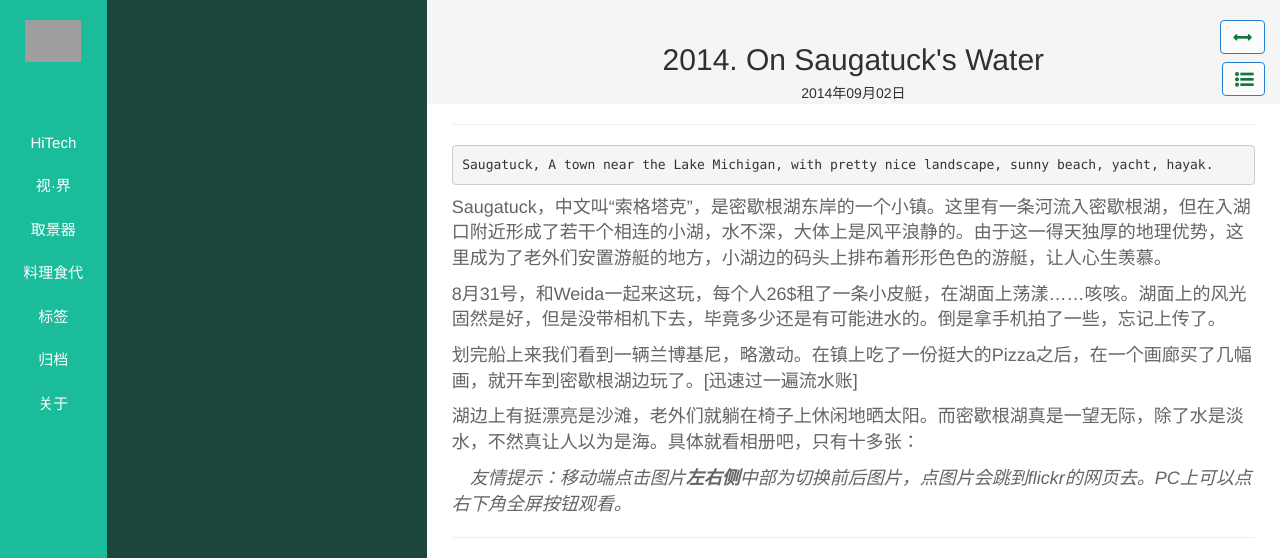
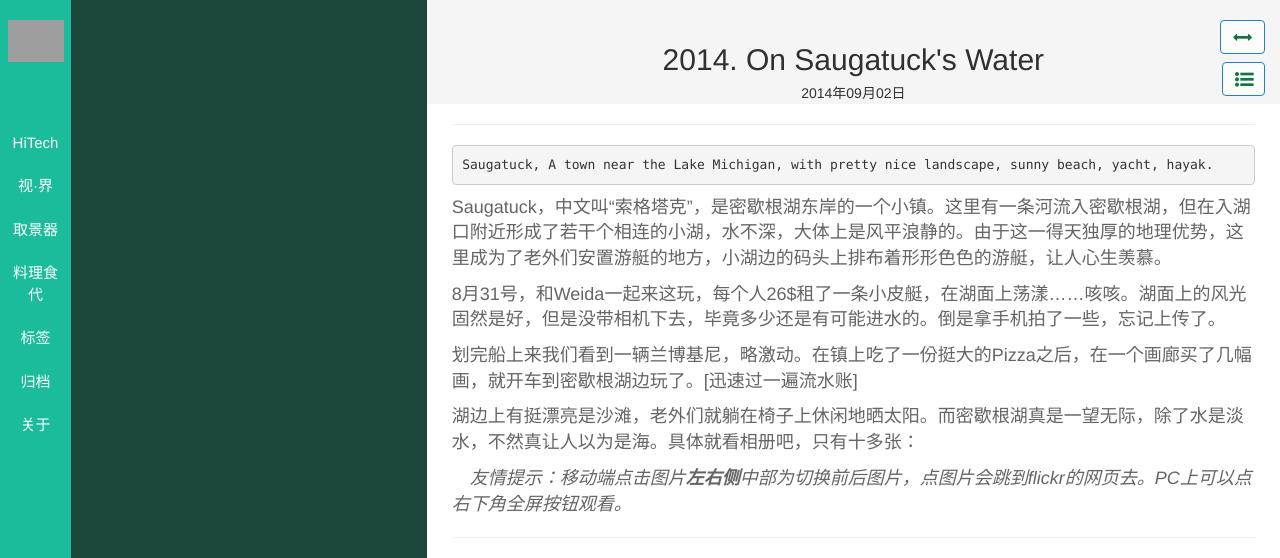
Before and after one commit to LanternD/lanternd.github.io, a Jekyll site: the page built from _posts/Viewfinder/2014-09-02-2014-saugatuck.md, in a window 1280 px wide. Shown: the top 558 px of the page. Built offline with Jekyll 4.4.1, drawn with Linux system fonts in a browser that asks for light colours; nearby versions of some CDN libraries; library files that are not in the unit come from our copies; comment, search, counter and statistics services are not loaded; grey boxes are pictures that could not be loaded.

Commit message:
update navside.html

```diff
--- a/_includes/comment.html
+++ b/_includes/comment.html
@@ -15,13 +15,13 @@ function toggleDuoshuoComments(container){
 <div>
 	<div id="disqus_thread">
 	  <button type="button" name="{{ site.disqus.shortname }}" class="btn btn-default show-comment">
-	  	<i class="fa fa-comment-o fa-2x" style="color: #16a095;"></i><font size="5"> Disqus</font>     <!-- 修改显示评论按钮图标-->
+	  	<i class="fa fa-comment-o fa-2x" style="color: #16a095;"></i><font size="3"> Disqus</font>     <!-- 修改显示评论按钮图标-->
 	  </button>
 	</div>
 	<hr>
 	<a href="javascript:void(0);" onclick="toggleDuoshuoComments('#comment-box');$(this).hide(200);">
 		<button id="comment-show" type="button" class="btn btn-default show-comment-duoshuo">
-			<i class="fa fa-comments-o fa-2x" style="color: #0d5d56;"></i><font size="5"> 多说</font>
+			<i class="fa fa-comments-o fa-2x" style="color: #0d5d56;"></i><font size="3"> 多说</font>
 		</button>
 	</a>
 </div>
--- a/_includes/navside.html
+++ b/_includes/navside.html
@@ -1,6 +1,6 @@
 <div class="col-md-4 col-lg-4 col-sm-12 col-xs-12 aside visible-md visible-lg">
   <div class="row">
-    <div class="col-md-3 col-xs-3 aside1">
+    <div class="col-md-2 col-xs-3 aside1">
       <br>
       <a class="pjaxlink" href="/"><img src="{{ site.gavatar }}" class="img-ronuded avatar" style="border-width:0px; border-color:#000"></a>
       <br><br><br><br>
@@ -22,7 +22,7 @@
         </table>
       </div>
     </div>
-    <div class="col-md-9 col-xs-9 aside2">
+    <div class="col-md-10 col-xs-9 aside2">
       <div class="row">
         <div class="tab-content">
           {% for category in site.categories %}
```
